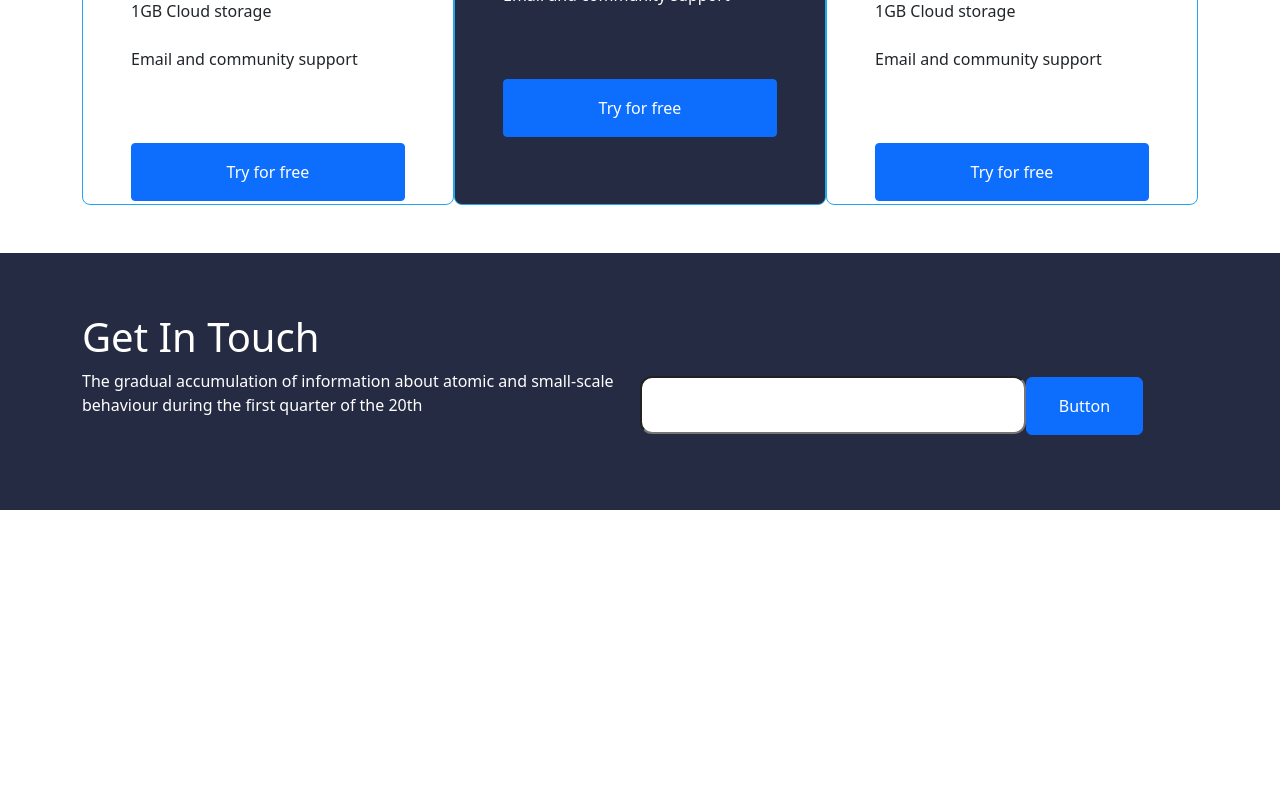
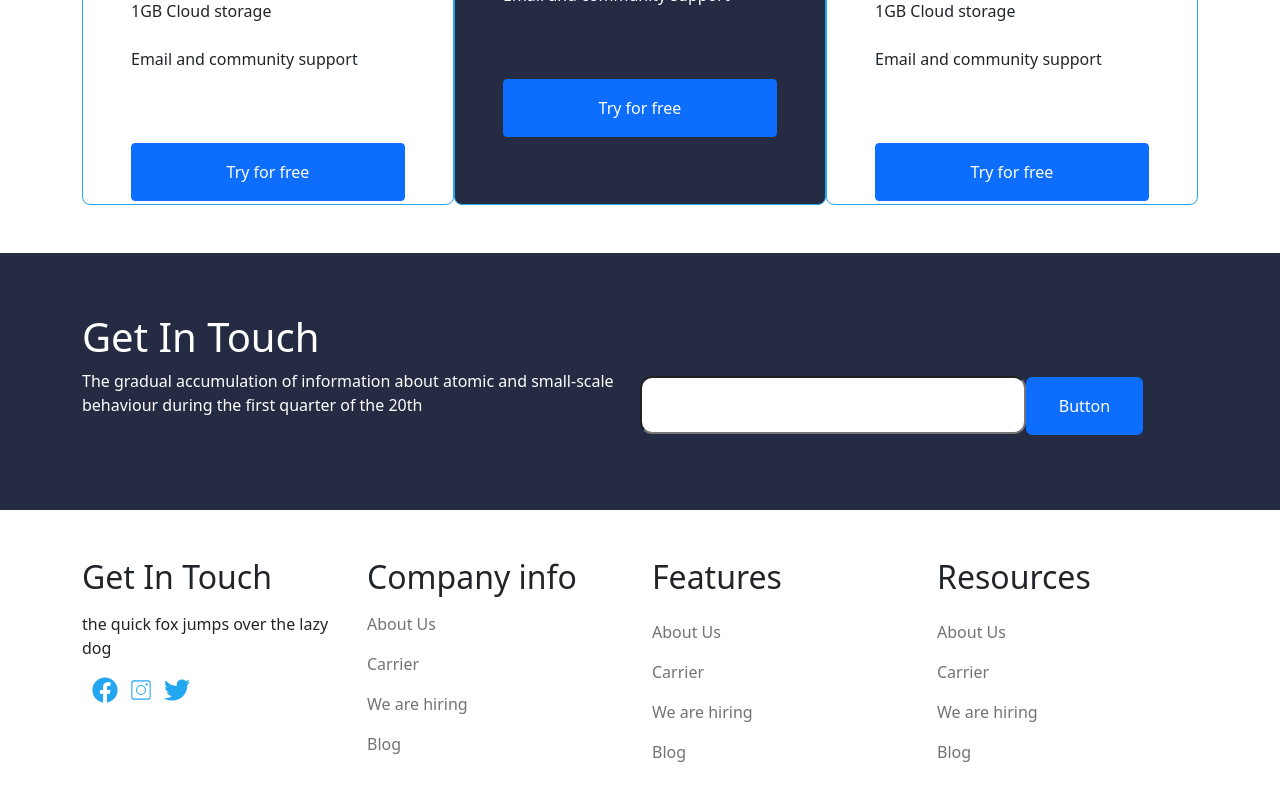
Before and after one commit to Diorbek972/docktors, a React (Vite) app: page / in a window 1280 px wide. Shown: the part 3859-4659 px from the top of the page. Before the commit the page ends 4369 px from the top, so only its background shows below. Built offline with nearby package versions, Linux system fonts and the light colour scheme.

Commit message:
ishimni yugatim

```diff
--- a/src/App.css
+++ b/src/App.css
@@ -98,3 +98,22 @@ opacity: 0px;
 display: inline-block;
 
 }
+.text-color a{
+inline-size: none;
+color: #737373;
+
+text-decoration: none;
+}
+.text-color li{
+  list-style: none;
+
+}
+.footer-icons{
+font-size: 26px;
+top: 0.88px;
+left: 1.5px;
+gap: 5px;
+opacity: 0px;
+color: #23A6F0;
+margin-left: 10px;
+}
--- a/src/App.jsx
+++ b/src/App.jsx
@@ -10,6 +10,7 @@ import Leading from './components/Leading';
 import FAQ from './components/FAQ';
 import Pricing from './components/Pricing';
 import GetTouch from './components/GetTouch';
+import Footer from './components/Footer';
 
 function App() {
 
@@ -25,6 +26,7 @@ function App() {
      <FAQ/>
      <Pricing/>
     <div className="bacround-black"> <GetTouch /></div>
+    <Footer/>
     </>
   )
 }
--- a/src/components/Footer.jsx
+++ b/src/components/Footer.jsx
@@ -1,9 +1,42 @@
+//icons
+import { FaFacebook } from "react-icons/fa";
+import { CiInstagram } from "react-icons/ci";
 
-
+import { FaTwitter } from "react-icons/fa";
 export default function Footer() {
   return (
-    <div>
-
+    <div className="container my-5">
+      <div className="row aligv items-center">
+        <div className="col-md-3">
+          <h2>Get In Touch</h2>
+          <p className="my-3 ">the quick fox jumps over the
+          lazy dog</p>
+          <FaFacebook className="footer-icons"/>
+          <CiInstagram className="footer-icons"/>
+          <FaTwitter className="footer-icons"/>
+        </div>
+        <div className="col-md-3 text-color">
+          <h2>Company info</h2>
+          <li className="my-3"><a href="#">About Us</a></li>
+          <li className="my-3"><a href="#">Carrier</a></li>
+          <li className="my-3"><a href="#">We are hiring</a></li>
+          <li className="my-3"><a href="#">Blog</a></li>
+        </div>
+        <div className="col-md-3 text-color">
+          <h2>Features</h2>
+          <li className="mb-3 mt-4"><a href="#">About Us</a></li>
+          <li className="my-3"><a href="#">Carrier</a></li>
+          <li className="my-3"><a href="#">We are hiring</a></li>
+          <li className="my-3"><a href="#">Blog</a></li>
+        </div>
+        <div className="col-md-3 text-color">
+          <h2>Resources</h2>
+          <li className="mb-3 mt-4"><a href="#">About Us</a></li>
+          <li className="my-3"><a href="#">Carrier</a></li>
+          <li className="my-3"><a href="#">We are hiring</a></li>
+          <li className="my-3"><a href="#">Blog</a></li>
+        </div>
+      </div>
     </div>
   )
 }
--- a/src/components/Leading.jsx
+++ b/src/components/Leading.jsx
@@ -11,7 +11,7 @@ export default function Leading() {
       <p className="text-center text-body-tertiary">Problems trying to resolve the conflict between
       the two major realms of Classical physics: Newtonian mechanics </p>
       <div className="row my-5">
-        <div className="col-md-4 p-5  border rounded-2">
+        <div className="col-md-4 p-5  border rounded-2 ">
         <div>
         <GiRoundStar className="text-warning me-2"/>
         <GiRoundStar className="text-warning me-2"/>
```
